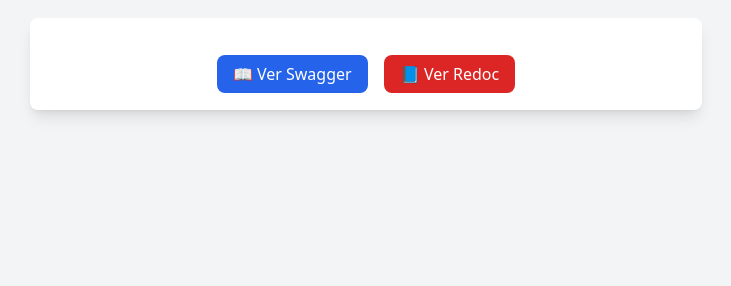
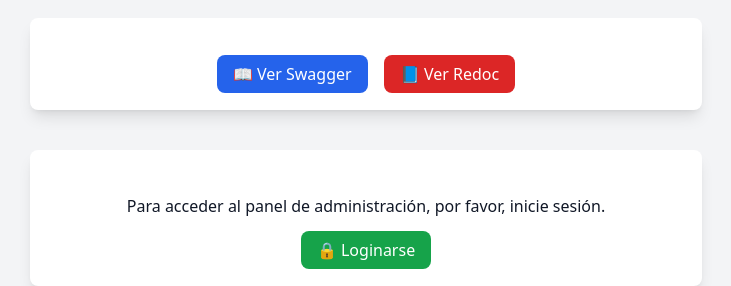
Before and after one commit to cdryampi/curriculum-backend, a Django app: page / in a window 1280 px wide. Shown: the part 557-843 px from the top of the page, without its empty margins (274-1005 px from the left). Before the commit the page ends 674 px from the top, so only its background shows below. Run offline with Django 5.2, Linux system fonts and the light colour scheme; some libraries are stand-ins or nearby versions.

Commit message:
Update .gitignore, enhance index.html with admin access links, and modify views.py to track user authentication status

```diff
--- a/cv_backend/core/templates/index.html
+++ b/cv_backend/core/templates/index.html
@@ -96,6 +96,33 @@
         >
       </div>
     </section>
+    <section
+      class="container mx-auto max-w-2xl mt-10 p-6 bg-white shadow-lg rounded-lg"
+    >
+      <div class="text-center mt-5">
+        {% if is_login %}
+        <a
+          href="/admin/"
+          class="px-4 py-2 bg-green-600 text-white rounded-lg hover:bg-green-700 transition"
+          >🔒 Ir a la administración</a
+        >
+        {% else %}
+        <div class="flex gap-5 flex-col">
+          <p>
+            Para acceder al panel de administración, por favor, inicie sesión.
+          </p>
+          <p>
+            <a
+              href="/admin/login/"
+              class="px-4 py-2 bg-green-600 text-white rounded-lg hover:bg-green-700 transition"
+              >🔒 Loginarse</a
+            >
+          </p>
+        </div>
+
+        {% endif %}
+      </div>
+    </section>
 
     <script>
       document.addEventListener("DOMContentLoaded", function () {
--- a/cv_backend/core/views.py
+++ b/cv_backend/core/views.py
@@ -46,8 +46,11 @@
                 'warning': 'Solo los usuarios autenticados pueden acceder a este endpoint'
             },
         }
+        is_login = False
+        if request.user.is_authenticated:
+            is_login = True
 
-        return render(request, 'index.html', {'endpoints': END_POINTS})
+        return render(request, 'index.html', {'endpoints': END_POINTS, 'is_login': is_login})
 
 class CustomAuthToken(ObtainAuthToken):
     """
```
Also changed, not shown: 1 other file.
